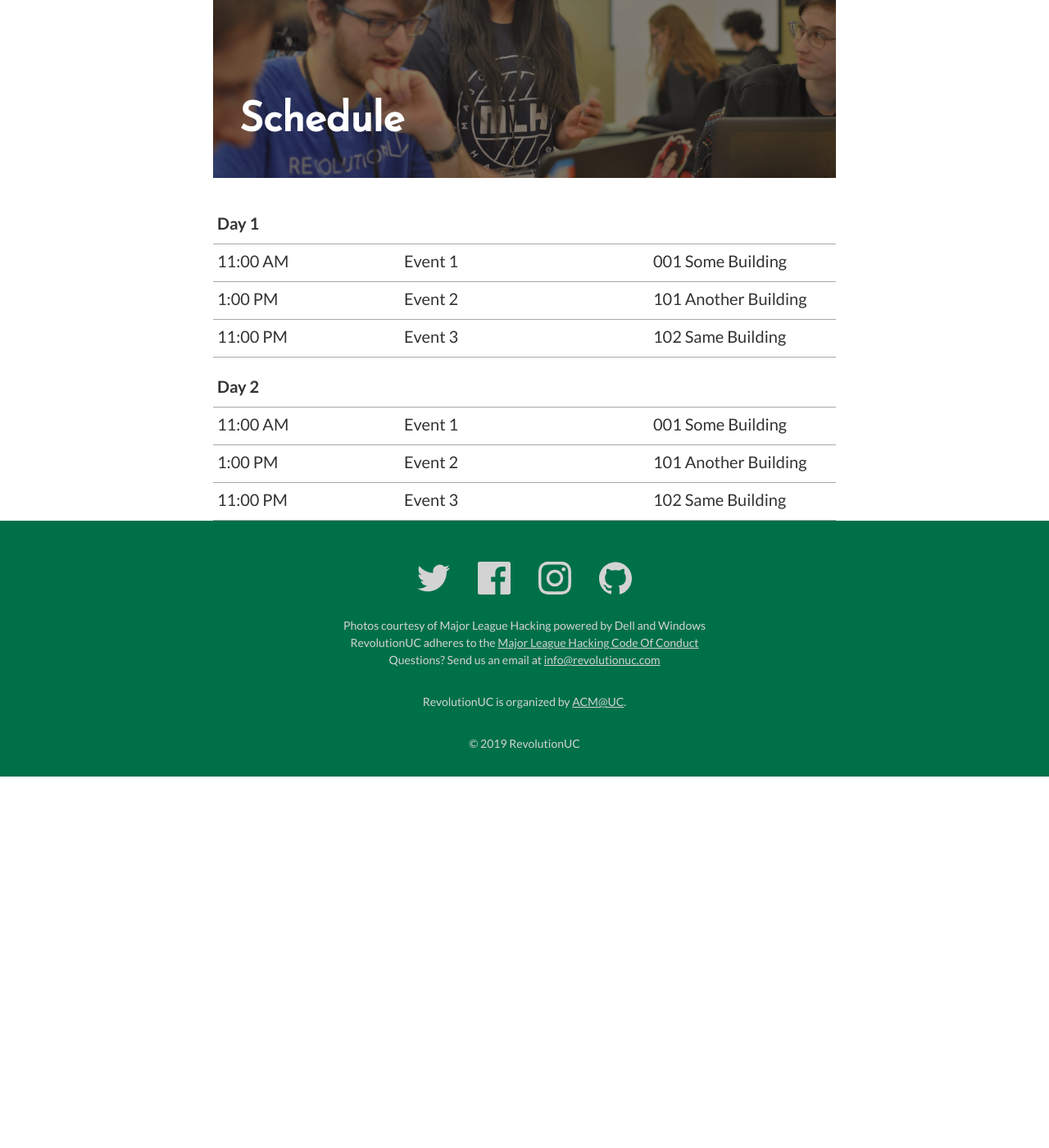
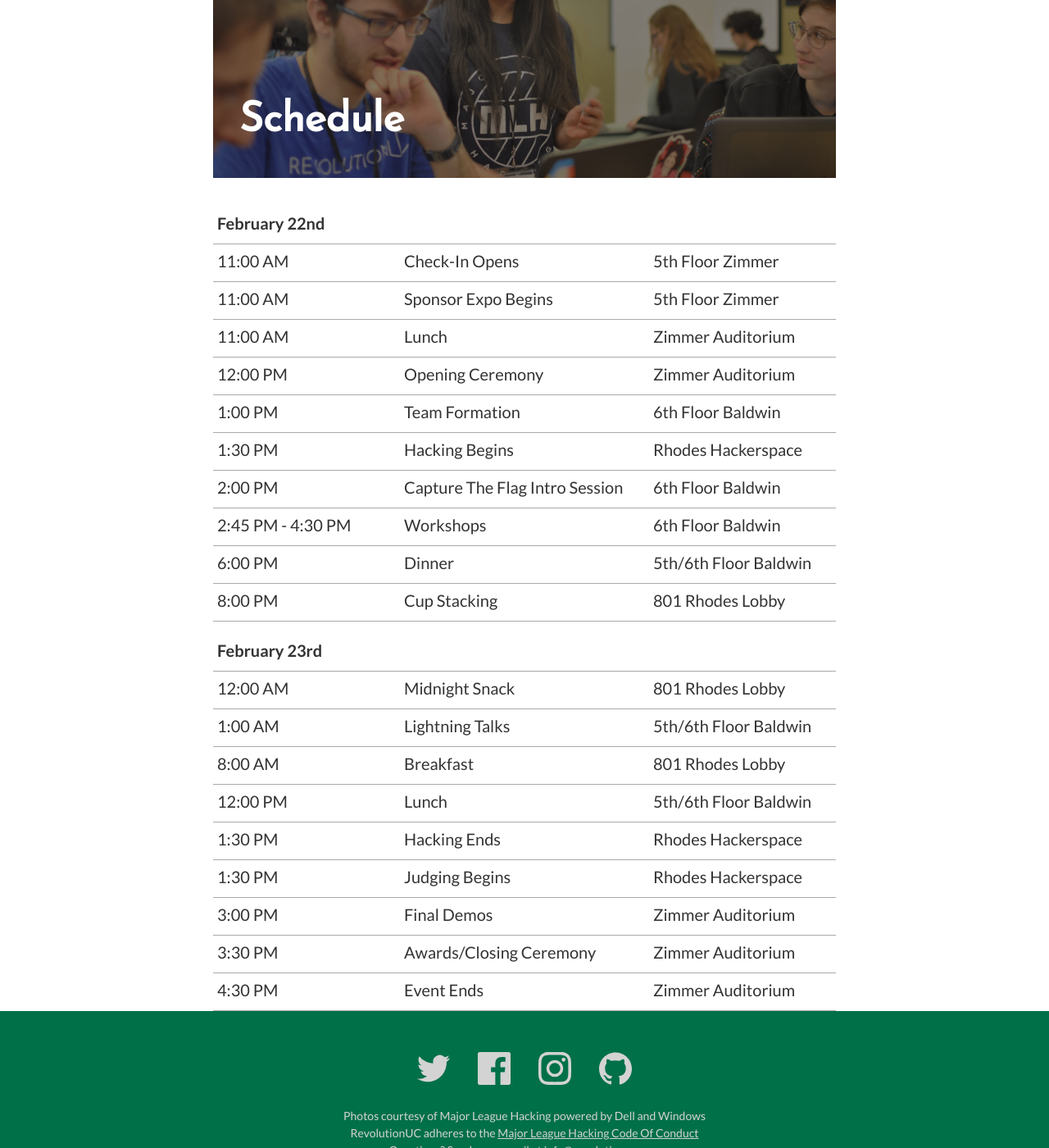
Before and after one commit to RevolutionUC/revolutionuc-frontend, a Jekyll site: the page built from schedule.html, in a window 1280 px wide and 1400 px high, scrolled down 343 px. Shown: the whole window at 82% size. Built offline with Jekyll 4.4.1, drawn with Linux system fonts in a browser that asks for light colours; before the commit the page ends 1290 px from its top, so only the background shows below that.

Commit message:
Update schedule.yml

```diff
--- a/_data/schedule.yml
+++ b/_data/schedule.yml
@@ -1,27 +1,79 @@
-- date: Day 1
+- date: February 22nd
 
 - time: 11:00 AM
-  event: Event 1
-  location: 001 Some Building
+  event: Check-In Opens
+  location: 5th Floor Zimmer
+
+- time: 11:00 AM
+  event: Sponsor Expo Begins
+  location: 5th Floor Zimmer
+
+- time: 11:00 AM
+  event: Lunch
+  location: Zimmer Auditorium
+
+- time: 12:00 PM
+  event: Opening Ceremony
+  location: Zimmer Auditorium
 
 - time: 1:00 PM
-  event: Event 2
-  location: 101 Another Building
+  event: Team Formation
+  location: 6th Floor Baldwin
 
-- time: 11:00 PM
-  event: Event 3
-  location: 102 Same Building
+- time: 1:30 PM
+  event: Hacking Begins
+  location: Rhodes Hackerspace
 
-- date: Day 2
+- time: 2:00 PM
+  event: Capture The Flag Intro Session
+  location: 6th Floor Baldwin
 
-- time: 11:00 AM
-  event: Event 1
-  location: 001 Some Building
+- time: 2:45 PM - 4:30 PM
+  event: Workshops
+  location: 6th Floor Baldwin
 
-- time: 1:00 PM
-  event: Event 2
-  location: 101 Another Building
+- time: 6:00 PM
+  event: Dinner
+  location: 5th/6th Floor Baldwin
 
-- time: 11:00 PM
-  event: Event 3
-  location: 102 Same Building
+- time: 8:00 PM
+  event: Cup Stacking
+  location: 801 Rhodes Lobby
+
+- date: February 23rd
+
+- time: 12:00 AM
+  event: Midnight Snack
+  location: 801 Rhodes Lobby
+
+- time: 1:00 AM
+  event: Lightning Talks
+  location: 5th/6th Floor Baldwin
+
+- time: 8:00 AM
+  event: Breakfast
+  location: 801 Rhodes Lobby
+
+- time: 12:00 PM
+  event: Lunch
+  location: 5th/6th Floor Baldwin
+
+- time: 1:30 PM
+  event: Hacking Ends
+  location: Rhodes Hackerspace
+
+- time: 1:30 PM
+  event: Judging Begins
+  location: Rhodes Hackerspace
+
+- time: 3:00 PM
+  event: Final Demos
+  location: Zimmer Auditorium
+
+- time: 3:30 PM
+  event: Awards/Closing Ceremony
+  location: Zimmer Auditorium
+
+- time: 4:30 PM
+  event: Event Ends
+  location: Zimmer Auditorium
```
